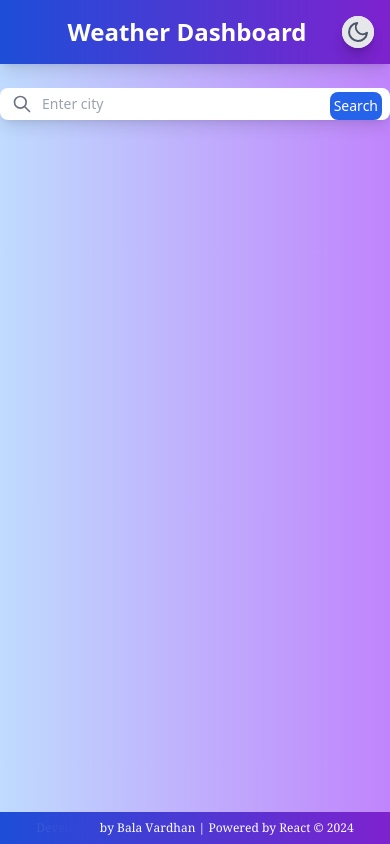
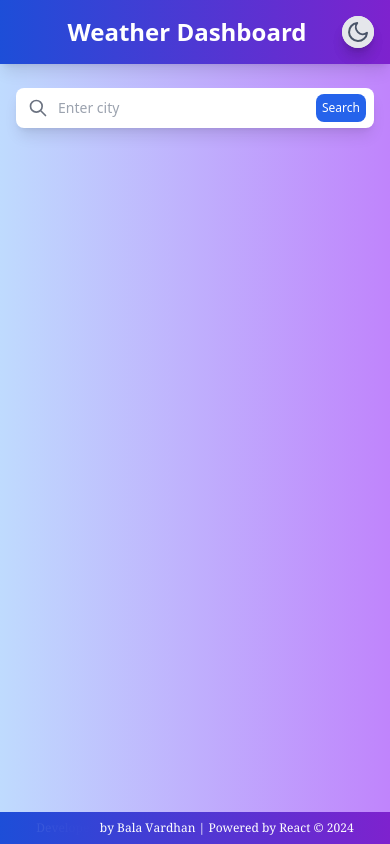
Before and after one commit to vardhan12178/weather, a React (Create React App) app: page / in a window 390 px wide. Built offline with nearby package versions, Linux system fonts and the light colour scheme; no server answers.

Commit message:
modified header component

```diff
--- a/src/components/Header.js
+++ b/src/components/Header.js
@@ -24,18 +24,18 @@ const Header = ({ setLocation, toggleDarkMode, darkMode }) => {
           </div>
         </div>
       </nav>
-      <div className="mt-6 flex justify-center">
-      <form onSubmit={handleSubmit} className="relative max-w-md w-full">
+      <div className="mt-6 flex justify-center px-4 sm:px-0">
+        <form onSubmit={handleSubmit} className="relative w-full max-w-md">
           <input
             type="text"
             value={input}
             onChange={(e) => setInput(e.target.value)}
             placeholder="Enter city"
-            className="w-full p-1 pl-10 pr-24 text-sm sm:text-lg rounded-lg shadow-lg border-2 border-transparent focus:outline-none focus:ring-2 focus:ring-blue-500 dark:bg-gray-700 dark:text-white bg-white text-gray-800"
+            className="w-full p-2 pl-10 pr-20 text-sm sm:text-lg rounded-lg shadow-lg border-2 border-transparent focus:outline-none focus:ring-2 focus:ring-blue-500 dark:bg-gray-700 dark:text-white bg-white text-gray-800"
           />
           <button
             type="submit"
-            className="absolute top-0 right-0 m-1 mr-2 p-1 text-sm bg-blue-600 text-white rounded-lg hover:bg-blue-700 focus:ring-2 focus:ring-blue-500 focus:outline-none transition-colors dark:bg-gray-900 dark:hover:bg-gray-500 dark:focus:ring-2 dark:focus:ring-gray-500 dark:focus:outline-none dark:transition-colors"
+            className="absolute top-1/2 right-2 transform -translate-y-1/2 p-1.5 text-xs sm:text-sm bg-blue-600 text-white rounded-lg hover:bg-blue-700 focus:ring-2 focus:ring-blue-500 focus:outline-none transition-colors dark:bg-gray-900 dark:hover:bg-gray-500 dark:focus:ring-2 dark:focus:ring-gray-500 dark:focus:outline-none dark:transition-colors"
           >
             Search
           </button>
```
